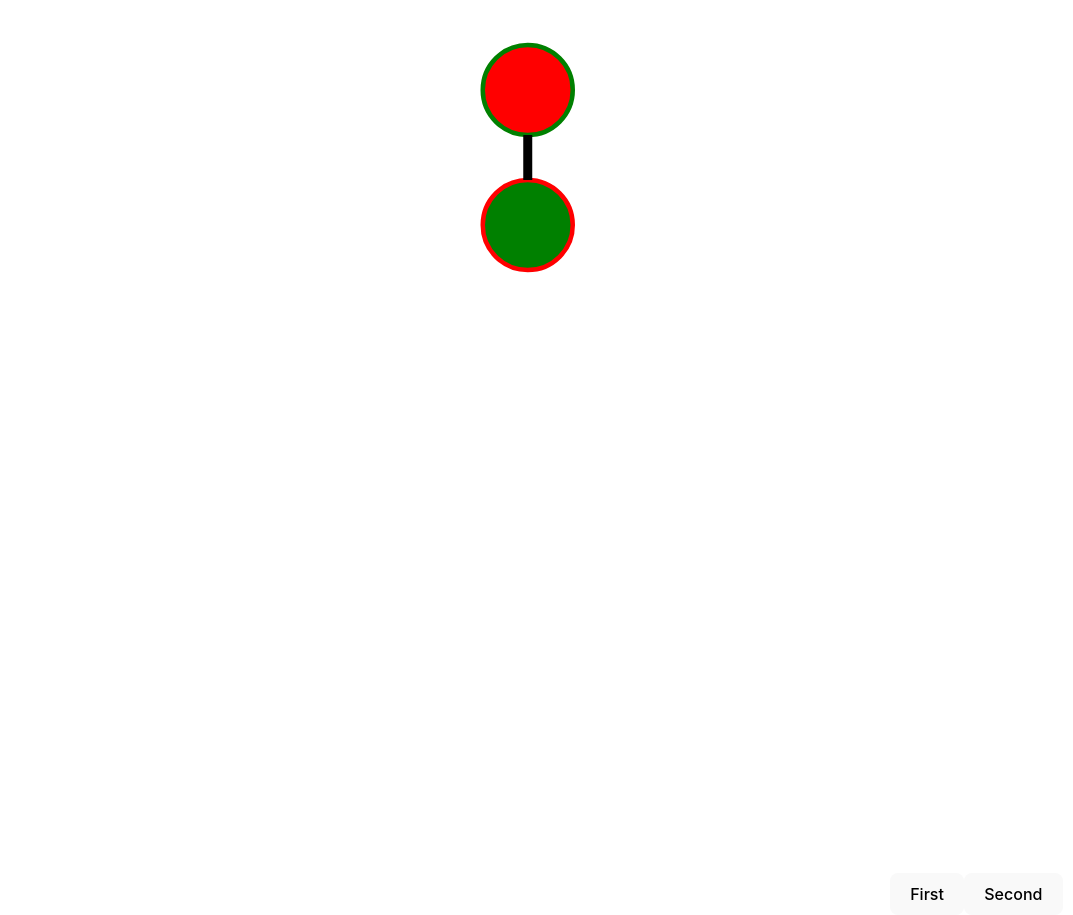
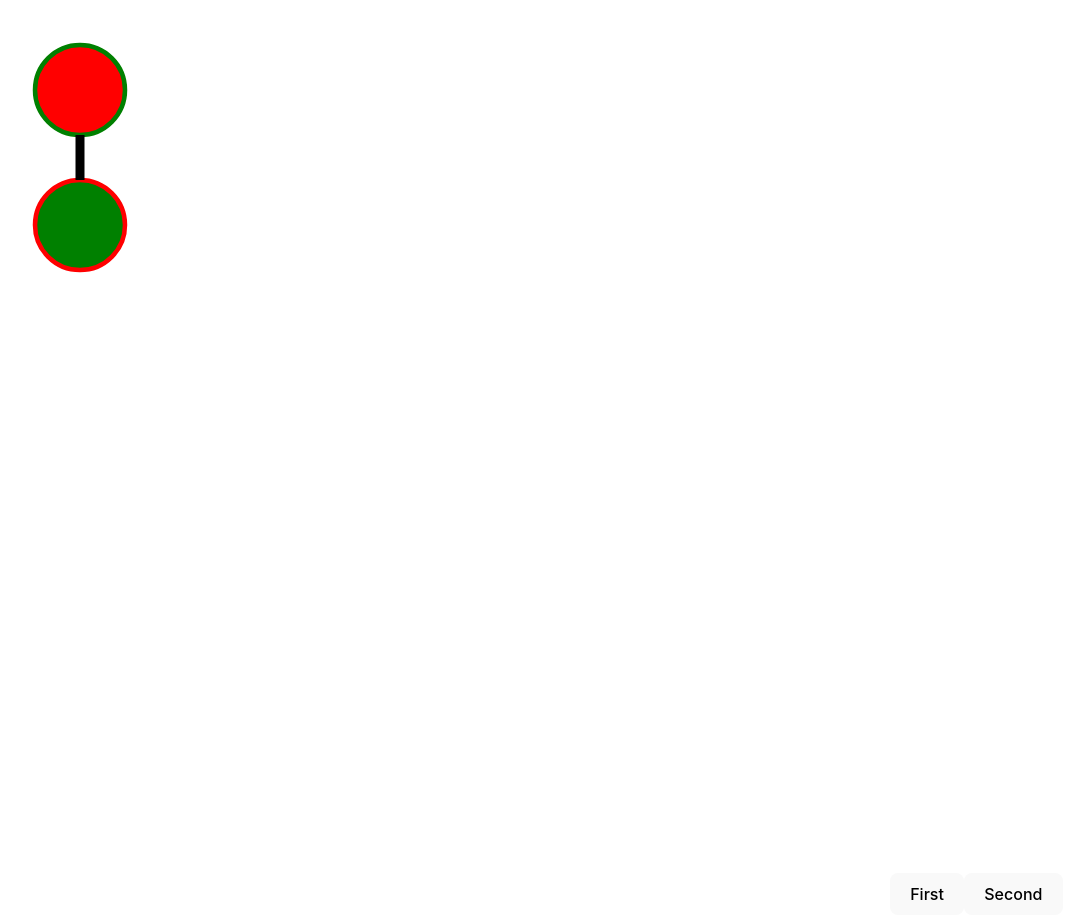
Before and after one commit to ernstvorsteveld/react-svg-line, a React (Vite) app: page / in a window 1280 px wide. Shown: the whole page, without its empty margins (10-1083 px from the left). Built offline with nearby package versions, Linux system fonts and the light colour scheme; the HTML template or start-up script is replaced by a standard one.

Commit message:
put on 0 0

```diff
--- a/src/App.tsx
+++ b/src/App.tsx
@@ -31,7 +31,7 @@ function App() {
 
     return (
         <>
-            <svg className="circles" viewBox="0 0 1 200" width="900" height="900" xmlns="http://www.w3.org/2000/svg">
+            <svg className="circles" viewBox="0 0 200 200" width="900" height="900" xmlns="http://www.w3.org/2000/svg">
                 <Circle cx = {firstCircle.cx} cy={firstCircle.cy} r={firstCircle.r} stroke={firstCircle.stroke}
                         fillColor={firstCircle.fillColor} ref={first}/>
                 <Circle cx = {secondCircle.cx} cy={secondCircle.cy} r={secondCircle.r} stroke={secondCircle.stroke}
```
